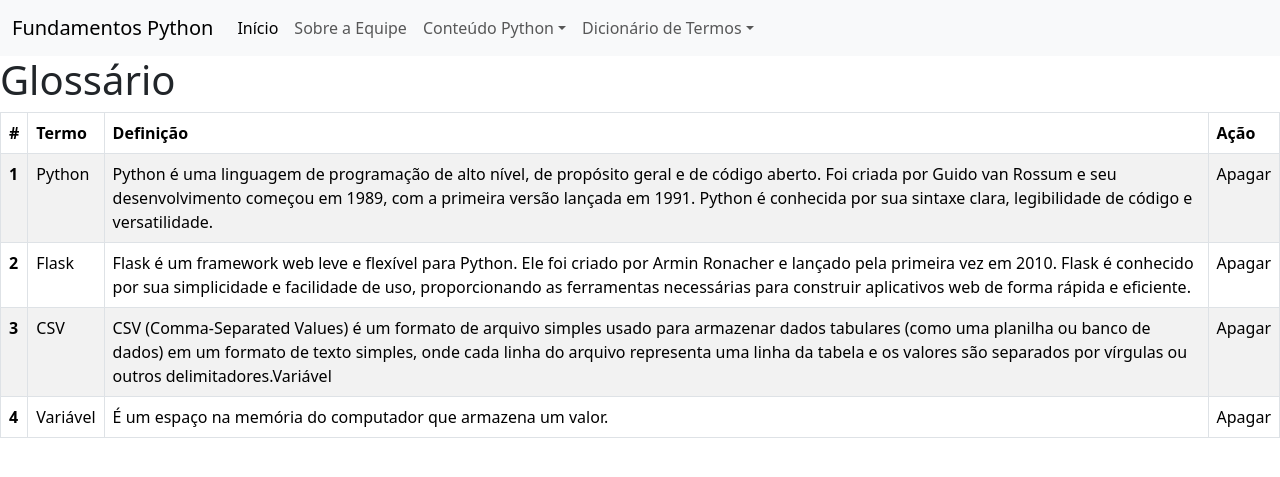
After one commit to victorairesjp/projeto_final_ip, a Flask app: page /glossario in a window 1280 px wide. The commit adds this page. Shown: the top 477 px of the page. Run offline with Flask 3, Linux system fonts and the light colour scheme.

Commit message:
Add rotas para sobre-equipe, glossario, novo termo e criar termo;
Add glossario.html, novo-termo.html e sobre-equipe.html;

Add CSV para termos e definiçoes do glossário;

Update index e modelo.

```diff
--- a/app.py
+++ b/app.py
@@ -1,10 +1,47 @@
-from flask import Flask, render_template
+import csv
+from flask import Flask, render_template, url_for, request, redirect
 
 app = Flask(__name__)
 
 @app.route('/')
-def ola():
-    # return '<h1>Olá, mundo!</h1>'
+def index():
     return render_template('index.html')
 
-app.run()
+
+@app.route('/sobre-equipe')
+def sobreEquipe():
+    return render_template('sobre-equipe.html')
+
+
+@app.route('/glossario')
+def glossario():
+
+    glossarioDeTermos = []
+
+    with open('bd_glossario.csv', 'r', newline='', encoding='utf-8') as arquivo:
+        reader = csv.reader(arquivo, delimiter=';')
+        for linha in reader:
+            glossarioDeTermos.append(linha)
+
+    return render_template('glossario.html', glossario=glossarioDeTermos)
+
+
+@app.route('/novo-termo')
+def novoTermo():
+    return render_template('novo-termo.html')
+
+
+@app.route('/criarTermo', methods=['POST'])
+def criarTermo():
+
+    termo = request.form['termo']
+    definicao = request.form['definicao']
+
+    with open('bd_glossario.csv', 'a', newline='', encoding='utf-8') as arquivo:
+        writer = csv.writer(arquivo, delimiter=';')
+        writer.writerow([termo, definicao])
+
+    return redirect(url_for('glossario'))
+
+
+app.run(debug=True)
--- /dev/null
+++ b/bd_glossario.csv
@@ -0,0 +1,4 @@
+Python;Python é uma linguagem de programação de alto nível, de propósito geral e de código aberto. Foi criada por Guido van Rossum e seu desenvolvimento começou em 1989, com a primeira versão lançada em 1991. Python é conhecida por sua sintaxe clara, legibilidade de código e versatilidade.
+Flask;Flask é um framework web leve e flexível para Python. Ele foi criado por Armin Ronacher e lançado pela primeira vez em 2010. Flask é conhecido por sua simplicidade e facilidade de uso, proporcionando as ferramentas necessárias para construir aplicativos web de forma rápida e eficiente.
+CSV;CSV (Comma-Separated Values) é um formato de arquivo simples usado para armazenar dados tabulares (como uma planilha ou banco de dados) em um formato de texto simples, onde cada linha do arquivo representa uma linha da tabela e os valores são separados por vírgulas ou outros delimitadores.Variável;Espaço reservado na memória para alocar algum valor
+Variável;É um espaço na memória do computador que armazena um valor.
--- /dev/null
+++ b/templates/glossario.html
@@ -0,0 +1,27 @@
+{% extends "modelo.html" %}
+{% block conteudo %}
+<h1>Glossário</h1>
+
+<table class="table table-striped table-responsive table-bordered">
+    <thead class="thead-default">
+        <tr>
+            <th scope="col">#</th>
+            <th scope="col">Termo</th>
+            <th scope="col">Definição</th>
+            <th scope="col">Ação</th>
+        </tr>
+    </thead>
+    <tbody>
+        {% for termo in glossario %}
+            <tr>
+                <th scope="row">{{ loop.index }}</th>
+                <td>{{ termo[0] }}</td>
+                <td>{{ termo[1] }}</td>
+                <td>
+                Apagar
+                </td>
+            </tr>
+        {% endfor %}
+    </tbody>
+</table>
+{% endblock %}
--- a/templates/index.html
+++ b/templates/index.html
@@ -1,5 +1,5 @@
 {% extends "modelo.html" %}
 {% block conteudo %}
-    <h1>Olá mundo!!!</h1>
+    <h1>Fundamentos Python</h1>
     <a href="/sobre-equipe">Próxima página</a>
 {% endblock %}
--- a/templates/modelo.html
+++ b/templates/modelo.html
@@ -1,45 +1,48 @@
 <!doctype html>
-<html lang="en" data-bs-theme="dark">
+<html lang="en" data-bs-theme="white">
   <head>
     <meta charset="utf-8">
     <meta name="viewport" content="width=device-width, initial-scale=1">
-    <title>Bootstrap demo</title>
+    <title>Fundamentos Python</title>
     <link href="https://cdn.jsdelivr.net/npm/bootstrap@5.3.6/dist/css/bootstrap.min.css" rel="stylesheet" integrity="sha384-4Q6Gf2aSP4eDXB8Miphtr37CMZZQ5oXLH2yaXMJ2w8e2ZtHTl7GptT4jmndRuHDT" crossorigin="anonymous">
   </head>
   <body>
+  <!-- Menu Superior -->
   <nav class="navbar navbar-expand-lg bg-body-tertiary">
   <div class="container-fluid">
-    <a class="navbar-brand" href="#">Projeto Messi</a>
+    <a class="navbar-brand" href="/">Fundamentos Python</a>
     <button class="navbar-toggler" type="button" data-bs-toggle="collapse" data-bs-target="#navbarSupportedContent" aria-controls="navbarSupportedContent" aria-expanded="false" aria-label="Toggle navigation">
       <span class="navbar-toggler-icon"></span>
     </button>
     <div class="collapse navbar-collapse" id="navbarSupportedContent">
       <ul class="navbar-nav me-auto mb-2 mb-lg-0">
-        <li class="nav-item">
-          <a class="nav-link active" aria-current="page" href="#">Home</a>
-        </li>
-        <li class="nav-item">
-          <a class="nav-link" href="#">Link</a>
-        </li>
+        <li class="nav-item"><a class="nav-link active" aria-current="page" href="/">Início</a></li>
+        <li class="nav-item"><a class="nav-link" href="/sobre-equipe">Sobre a Equipe</a></li>
+        <!-- Menu Conteúdo Python -->
         <li class="nav-item dropdown">
-          <a class="nav-link dropdown-toggle" href="#" role="button" data-bs-toggle="dropdown" aria-expanded="false">
-            Dropdown
-          </a>
+          <a class="nav-link dropdown-toggle" href="#" role="button" data-bs-toggle="dropdown" aria-expanded="false">Conteúdo Python</a>
           <ul class="dropdown-menu">
-            <li><a class="dropdown-item" href="#">Action</a></li>
-            <li><a class="dropdown-item" href="#">Another action</a></li>
+            <li><a class="dropdown-item" href="#">1. Variáveis</a></li>
             <li><hr class="dropdown-divider"></li>
-            <li><a class="dropdown-item" href="#">Something else here</a></li>
+            <li><a class="dropdown-item" href="#">2. Estrutura de Seleção</a></li>
+            <li><hr class="dropdown-divider"></li>
+            <li><a class="dropdown-item" href="#">3. Estrutura de Controle</a></li>
+            <li><hr class="dropdown-divider"></li>
+            <li><a class="dropdown-item" href="#">4. Funções</a></li>
+            <li><hr class="dropdown-divider"></li>
+            <li><a class="dropdown-item" href="#">5. Flask</a></li>
           </ul>
         </li>
-        <li class="nav-item">
-          <a class="nav-link disabled" aria-disabled="true">Disabled</a>
+        <!-- Menu Dicionário de Termos -->
+        <li class="nav-item dropdown">
+          <a class="nav-link dropdown-toggle" href="/glossario" role="button" data-bs-toggle="dropdown" aria-expanded="false">Dicionário de Termos</a>
+          <ul class="dropdown-menu">
+            <li><a class="dropdown-item" href="/novo-termo">Novo Termo</a></li>
+            <li><hr class="dropdown-divider"></li>
+            <li><a class="dropdown-item" href="/glossario">Visualizar</a></li>
+          </ul>
         </li>
       </ul>
-      <form class="d-flex" role="search">
-        <input class="form-control me-2" type="search" placeholder="Search" aria-label="Search"/>
-        <button class="btn btn-outline-success" type="submit">Search</button>
-      </form>
     </div>
   </div>
 </nav>
```
Also changed, not shown: templates/novo-termo.html (added, +18 -0 lines), templates/sobre-equipe.html (added, +21 -0 lines), 1 other file.
